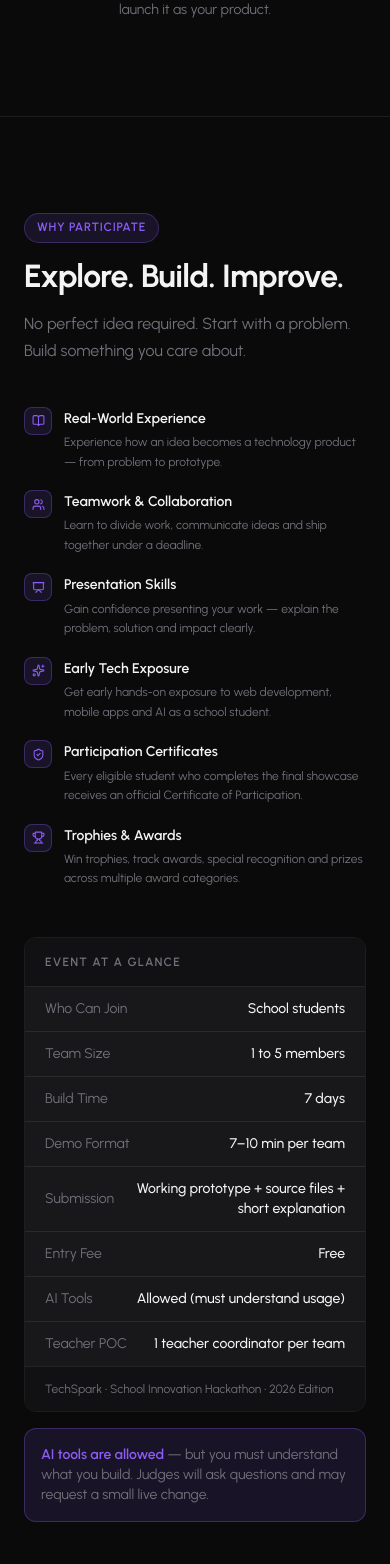
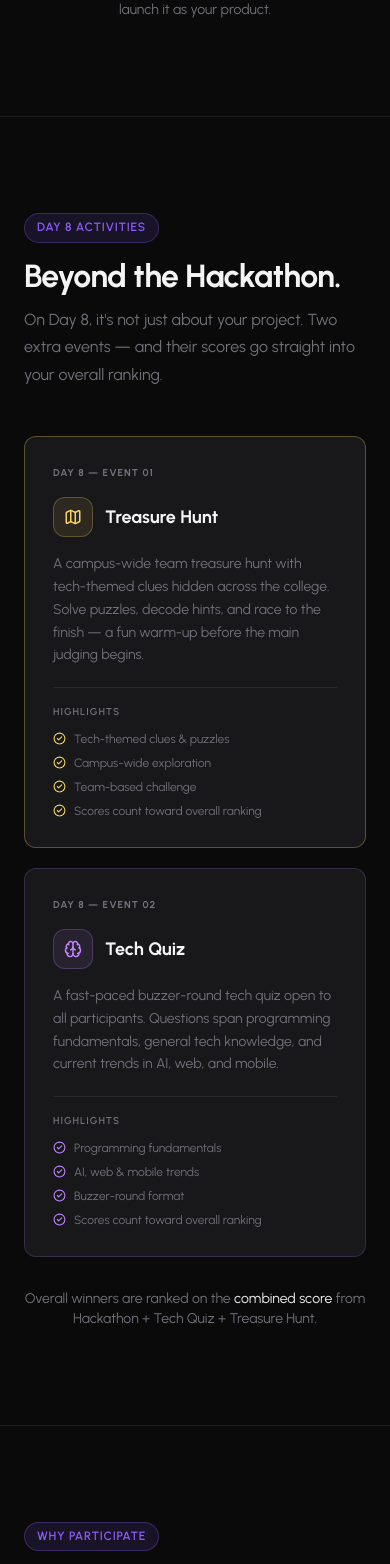
Before and after one commit to Jayendra25/school-hackathon, a Next.js app: page / in a window 390 px wide. Shown: the part 3904-5468 px from the top of the page. Built offline with nearby package versions, Linux system fonts and the light colour scheme.

Commit message:
added faculty support

```diff
--- a/src/app/page.tsx
+++ b/src/app/page.tsx
@@ -11,6 +11,7 @@ const Navbar               = dynamic(() => import("@/components/Navbar"),
 const HeroSection          = dynamic(() => import("@/components/sections/HeroSection"),               { ssr: false });
 const AboutSection         = dynamic(() => import("@/components/sections/AboutSection"),              { ssr: false });
 const ThemesSection        = dynamic(() => import("@/components/sections/ThemesSection"),             { ssr: false });
+const Day8EventsSection    = dynamic(() => import("@/components/sections/Day8EventsSection"),          { ssr: false });
 const WhyParticipateSection= dynamic(() => import("@/components/sections/WhyParticipateSection"),     { ssr: false });
 const PrizesSection        = dynamic(() => import("@/components/sections/PrizesSection"),             { ssr: false });
 const ScheduleSection      = dynamic(() => import("@/components/sections/ScheduleSection"),           { ssr: false });
@@ -43,6 +44,7 @@ export default function Home() {
         <HeroSection />
         <AboutSection />
         <ThemesSection />
+        <Day8EventsSection />
         <WhyParticipateSection />
         <PrizesSection />
         <ScheduleSection />
--- /dev/null
+++ b/src/components/sections/Day8EventsSection.tsx
@@ -0,0 +1,165 @@
+"use client";
+
+import { motion } from "framer-motion";
+import { Map, Brain, CheckCircle2 } from "lucide-react";
+
+const events = [
+  {
+    icon: Map,
+    tag: "Day 8 — Event 01",
+    title: "Treasure Hunt",
+    description:
+      "A campus-wide team treasure hunt with tech-themed clues hidden across the college. Solve puzzles, decode hints, and race to the finish — a fun warm-up before the main judging begins.",
+    highlights: [
+      "Tech-themed clues & puzzles",
+      "Campus-wide exploration",
+      "Team-based challenge",
+      "Scores count toward overall ranking",
+    ],
+    color: "#f6d365",
+    gold: true,
+  },
+  {
+    icon: Brain,
+    tag: "Day 8 — Event 02",
+    title: "Tech Quiz",
+    description:
+      "A fast-paced buzzer-round tech quiz open to all participants. Questions span programming fundamentals, general tech knowledge, and current trends in AI, web, and mobile.",
+    highlights: [
+      "Programming fundamentals",
+      "AI, web & mobile trends",
+      "Buzzer-round format",
+      "Scores count toward overall ranking",
+    ],
+    color: "#c084fc",
+  },
+];
+
+export default function Day8EventsSection() {
+  return (
+    <section id="day8-events" className="section-wrapper">
+      <div className="app-container">
+
+        {/* Section Header */}
+        <div className="mb-12">
+          <motion.div
+            className="badge-pill mb-4"
+            initial={{ opacity: 0, y: 10 }}
+            whileInView={{ opacity: 1, y: 0 }}
+            viewport={{ once: true }}
+            transition={{ duration: 0.4, ease: "easeOut" }}
+          >
+            Day 8 Activities
+          </motion.div>
+          <motion.h2
+            className="text-[32px] sm:text-[40px] lg:text-[48px] font-bold tracking-[-0.02em] leading-[1.1]"
+            style={{ color: "var(--text)" }}
+            initial={{ opacity: 0, y: 12 }}
+            whileInView={{ opacity: 1, y: 0 }}
+            viewport={{ once: true }}
+            transition={{ duration: 0.45, delay: 0.06, ease: "easeOut" }}
+          >
+            Beyond the Hackathon.
+          </motion.h2>
+          <motion.p
+            className="text-base sm:text-[17px] max-w-2xl mt-3"
+            style={{ color: "var(--text-muted)", lineHeight: "1.7" }}
+            initial={{ opacity: 0, y: 12 }}
+            whileInView={{ opacity: 1, y: 0 }}
+            viewport={{ once: true }}
+            transition={{ duration: 0.45, delay: 0.12, ease: "easeOut" }}
+          >
+            On Day 8, it's not just about your project. Two extra events — and their scores go straight into your overall ranking.
+          </motion.p>
+        </div>
+
+        {/* Event Cards */}
+        <div className="grid grid-cols-1 md:grid-cols-2 gap-5">
+          {events.map((event, index) => {
+            const Icon = event.icon;
+            return (
+              <motion.div
+                key={event.title}
+                className="card-glass p-7 flex flex-col"
+                style={event.gold ? { borderColor: "rgba(246,211,101,0.3)" } : { borderColor: `${event.color}30` }}
+                initial={{ opacity: 0, y: 18 }}
+                whileInView={{ opacity: 1, y: 0 }}
+                viewport={{ once: true }}
+                transition={{ duration: 0.45, delay: index * 0.1, ease: "easeOut" }}
+              >
+                {/* Tag */}
+                <span
+                  className="text-[10px] font-bold uppercase tracking-widest mb-4"
+                  style={{ color: "var(--text-muted)" }}
+                >
+                  {event.tag}
+                </span>
+
+                {/* Icon + Title */}
+                <div className="flex items-center gap-3 mb-4">
+                  <div
+                    className="w-10 h-10 rounded-xl flex items-center justify-center flex-shrink-0"
+                    style={{
+                      background: `${event.color}18`,
+                      border: `1px solid ${event.color}40`,
+                      color: event.color,
+                    }}
+                  >
+                    <Icon style={{ width: 18, height: 18 }} />
+                  </div>
+                  <h3 className="text-lg font-bold" style={{ color: "var(--text)" }}>
+                    {event.title}
+                  </h3>
+                </div>
+
+                {/* Description */}
+                <p
+                  className="text-sm leading-relaxed mb-5"
+                  style={{ color: "var(--text-muted)" }}
+                >
+                  {event.description}
+                </p>
+
+                {/* Highlights */}
+                <div className="mt-auto pt-4" style={{ borderTop: "1px solid var(--border)" }}>
+                  <p
+                    className="text-[10px] font-semibold uppercase tracking-widest mb-2.5"
+                    style={{ color: "var(--text-muted)" }}
+                  >
+                    Highlights
+                  </p>
+                  <div className="flex flex-col gap-2">
+                    {event.highlights.map((item) => (
+                      <div key={item} className="flex items-center gap-2">
+                        <CheckCircle2
+                          style={{ width: 13, height: 13, color: event.color, flexShrink: 0 }}
+                        />
+                        <span className="text-xs" style={{ color: "var(--text-muted)" }}>
+                          {item}
+                        </span>
+                      </div>
+                    ))}
+                  </div>
+                </div>
+              </motion.div>
+            );
+          })}
+        </div>
+
+        {/* Bottom note */}
+        <motion.p
+          className="text-sm text-center mt-8"
+          style={{ color: "var(--text-muted)" }}
+          initial={{ opacity: 0 }}
+          whileInView={{ opacity: 1 }}
+          viewport={{ once: true }}
+          transition={{ duration: 0.4, delay: 0.25, ease: "easeOut" }}
+        >
+          Overall winners are ranked on the{" "}
+          <span style={{ color: "var(--text)" }}>combined score</span> from Hackathon + Tech Quiz + Treasure Hunt.
+        </motion.p>
+
+      </div>
+    </section>
+  );
+}
--- a/src/components/sections/FAQSection.tsx
+++ b/src/components/sections/FAQSection.tsx
@@ -38,12 +38,12 @@ const faqs = [
   {
     question: "How is the judging done?",
     answer:
-      "Judges evaluate teams on: Idea & Creativity, Problem Relevance, Working Prototype, Technical Understanding, Live Modification (a small change requested on the spot) and Presentation. The focus is on useful ideas and genuine understanding — not just complexity.",
+      "Overall rankings are based on combined scores from all three Day 8 events — Hackathon Showcase, Tech Quiz, and Treasure Hunt. For the Hackathon, judges evaluate teams on: Idea & Creativity, Problem Relevance, Working Prototype, Technical Understanding, Live Modification and Presentation. Tech Quiz and Treasure Hunt scores are added on top to determine the final standings.",
   },
   {
     question: "What do winners receive?",
     answer:
-      "There are overall awards (Hackathon Champion, 1st & 2nd Runner-Up), track awards (Best Web Project, Best Android App, Best AI Innovation), and special awards (Most Innovative Idea, Best Social Impact, Best Presentation). All finalists receive Participation Certificates.",
+      "Overall winners (Hackathon Champion, 1st & 2nd Runner-Up) are determined by combined scores from the Hackathon, Tech Quiz and Treasure Hunt. There are also track awards (Best Web Project, Best Android App, Best AI Innovation) and special awards (Most Innovative Idea, Best Social Impact, Best Presentation) — these are judged purely on hackathon performance. All finalists receive Participation Certificates.",
   },
 ];
 
--- a/src/components/sections/PrizesSection.tsx
+++ b/src/components/sections/PrizesSection.tsx
@@ -8,7 +8,7 @@ const mainAwards = [
     icon: Trophy,
     rank: "🥇 Champion",
     title: "Hackathon Champion",
-    who: "Best overall team across all tracks",
+    who: "Highest combined score across Hackathon + Tech Quiz + Treasure Hunt",
     recognition: "Winner Trophy + Winner Certificates + Prize",
     border: "rgba(246,211,101,0.45)",
     glow: "rgba(246,211,101,0.13)",
@@ -21,7 +21,7 @@ const mainAwards = [
     icon: Medal,
     rank: "🥈 Runner-Up",
     title: "1st Runner-Up",
-    who: "Second-highest overall team",
+    who: "Second-highest combined score across all three events",
     recognition: "Runner-Up Trophy + Certificates + Prize",
     border: "rgba(192,200,215,0.45)",
     glow: "rgba(192,200,215,0.10)",
@@ -34,7 +34,7 @@ const mainAwards = [
     icon: Medal,
     rank: "🥉 Runner-Up",
     title: "2nd Runner-Up",
-    who: "Third-highest overall team",
+    who: "Third-highest combined score across all three events",
     recognition: "Runner-Up Trophy + Certificates + Prize",
     border: "rgba(205,127,50,0.45)",
     glow: "rgba(205,127,50,0.10)",
@@ -94,6 +94,25 @@ export default function PrizesSection() {
             Overall winners, track champions and special category awards — multiple ways to be recognised.
           </motion.p>
         </div>
+
+        {/* Combined scoring note */}
+        <motion.div
+          className="card-glass p-4 mb-6 flex items-start gap-3"
+          style={{ borderColor: "rgba(246,211,101,0.25)" }}
+          initial={{ opacity: 0, y: 12 }}
+          whileInView={{ opacity: 1, y: 0 }}
+          viewport={{ once: true }}
+          transition={{ duration: 0.4, ease: "easeOut" }}
+        >
+          <Trophy style={{ width: 16, height: 16, color: "#f6d365", flexShrink: 0, marginTop: 2 }} />
+          <p className="text-sm" style={{ color: "var(--text-muted)", lineHeight: "1.7" }}>
+            <span className="font-semibold" style={{ color: "var(--text)" }}>Overall rankings are based on combined scores</span>
+            {" "}— your team's final position is calculated from the total score across all three Day 8 events:{" "}
+            <span style={{ color: "var(--text)" }}>Hackathon Showcase</span>,{" "}
+            <span style={{ color: "var(--text)" }}>Tech Quiz</span>, and{" "}
+            <span style={{ color: "var(--text)" }}>Treasure Hunt</span>.
+          </p>
+        </motion.div>
 
         {/* Overall Awards */}
         <div className="grid grid-cols-1 md:grid-cols-3 gap-4 mb-6">
--- a/src/components/sections/ScheduleSection.tsx
+++ b/src/components/sections/ScheduleSection.tsx
@@ -1,7 +1,7 @@
 "use client";
 
 import { motion } from "framer-motion";
-import { Megaphone, ClipboardList, BookOpen, UserCheck, Clock, Code2, Presentation, Trophy } from "lucide-react";
+import { Megaphone, ClipboardList, BookOpen, UserCheck, Clock, Code2, Presentation, Trophy, Map, Brain } from "lucide-react";
 
 const steps = [
   {
@@ -48,9 +48,21 @@ const steps = [
   },
   {
     step: "08",
+    phase: "Day 8 — Treasure Hunt",
+    icon: Map,
+    desc: "A campus-wide team treasure hunt with tech-themed clues hidden across the college. Solve puzzles, decode hints, and race to the finish — a fun warm-up before the main judging begins.",
+  },
+  {
+    step: "09",
+    phase: "Day 8 — Tech Quiz",
+    icon: Brain,
+    desc: "A fast-paced buzzer-round tech quiz open to all participants. Questions span programming fundamentals, general tech knowledge, and current trends in AI, web, and mobile. Top scorers win special prizes.",
+  },
+  {
+    step: "10",
     phase: "Results & Awards",
     icon: Trophy,
-    desc: "Winners announced on campus. Trophies, prizes and certificates distributed. Special category awards presented.",
+    desc: "Overall winners are decided on combined scores from all three events — Hackathon, Tech Quiz and Treasure Hunt. Trophies, prizes and certificates distributed on stage.",
   },
 ];
 
```
Also changed, not shown: src/components/sections/ContactSection.tsx (+146 -82 lines), birla_school_hackathon_qr.png (added).
